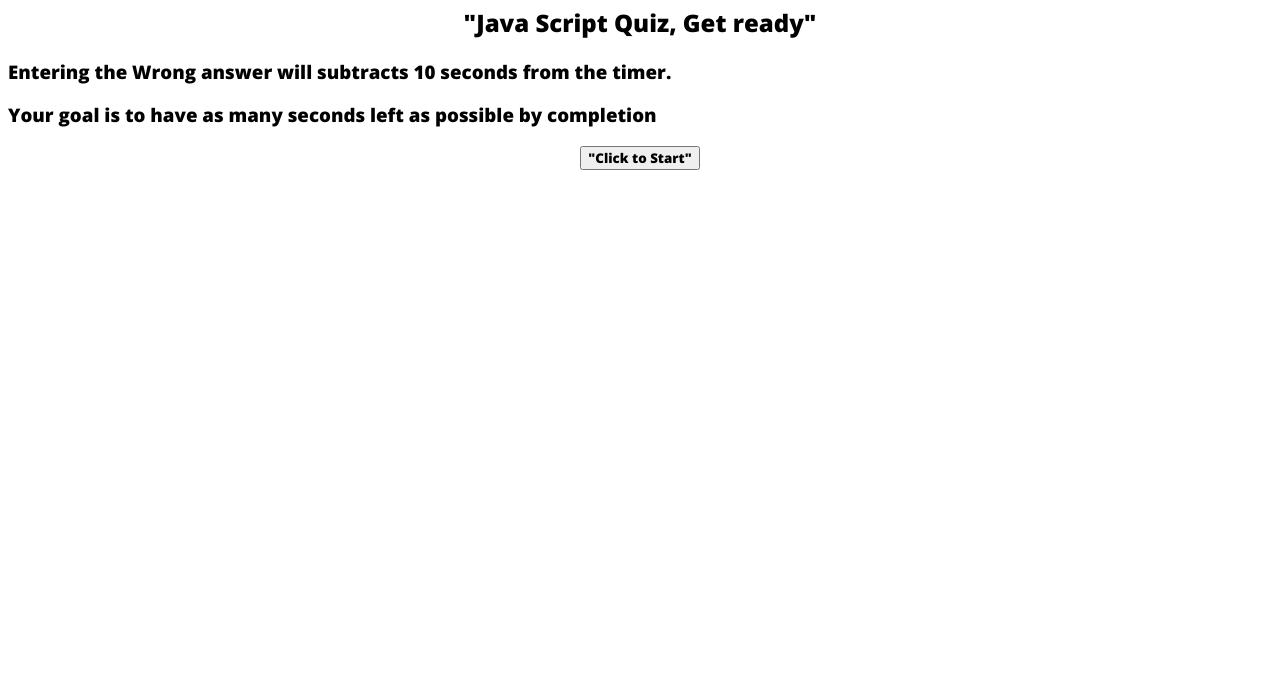
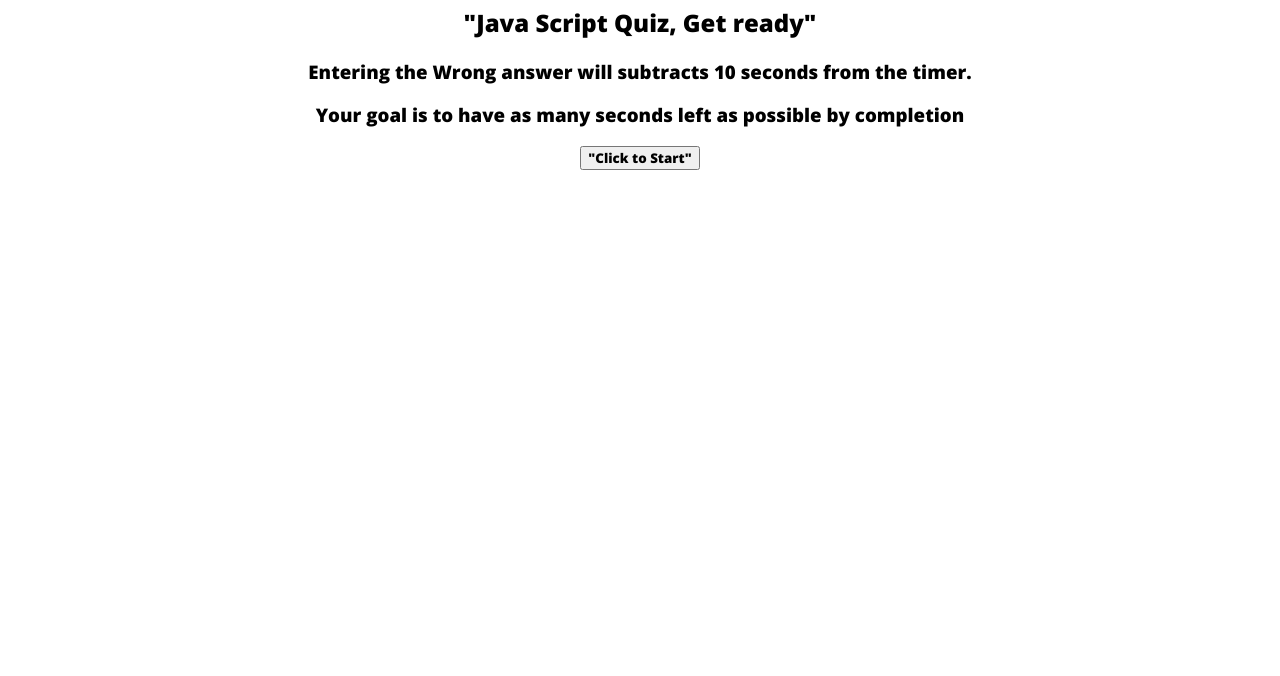
Before and after one commit to shangfii/JS_Quiz, a plain HTML site: page index.html in a window 1280 px wide. Shown: the part 124-800 px from the top of the page. Drawn offline with nearby package versions, Linux system fonts and the light colour scheme; a web font is replaced by a local one.

Commit message:
Update styles.css

```diff
--- a/styles.css
+++ b/styles.css
@@ -6,7 +6,7 @@
         {box-sizing: border-box
             ;margin: 10;
         padding:10;
-        font-weight: 150;
+        font-weight: 200;
         font-family: 'Open Sans', sans-serif;}
 
 
@@ -35,4 +35,4 @@
 
 
            h1{text-align: end;}
-           h3{text-align: start;}
+           h3{text-align: center;}
```
